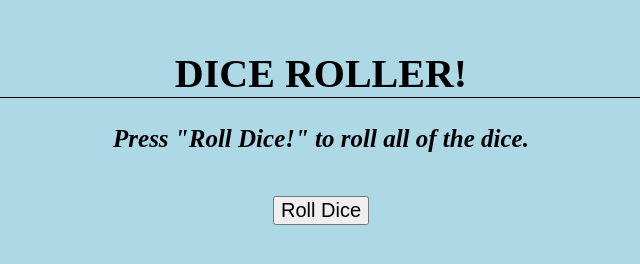
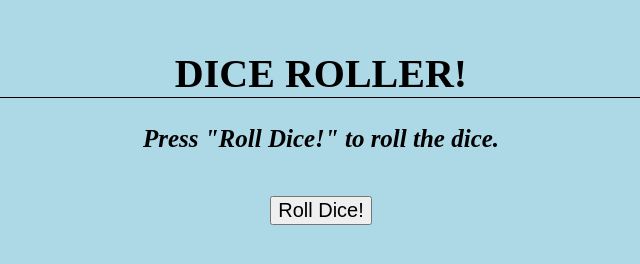
Before and after one commit to nuviah8/dice-roller-static-nh, a plain HTML site: page index.html in a window 1280 px wide. Shown: the whole page, without its empty margins (319-959 px from the left). Drawn offline with Linux system fonts and the light colour scheme; no server answers.

Commit message:
Update index.html

```diff
--- a/index.html
+++ b/index.html
@@ -10,10 +10,10 @@
 
 <body onload="rollDice()">
     <h1 style="border-bottom: 1px solid black;">DICE ROLLER!</h1>
-    <p style="font-style: italic;"> <strong>Press "Roll Dice!" to roll all of the dice.</strong></p>
+    <p style="font-style: italic;"> <strong>Press "Roll Dice!" to roll the dice.</strong></p>
 	<br>
 
-	<button onclick="rollDice()">Roll Dice</button>
+	<button onclick="rollDice()">Roll Dice!</button>
 	<div id="dicerollerJSON"></div>
 
 	<script>
```
